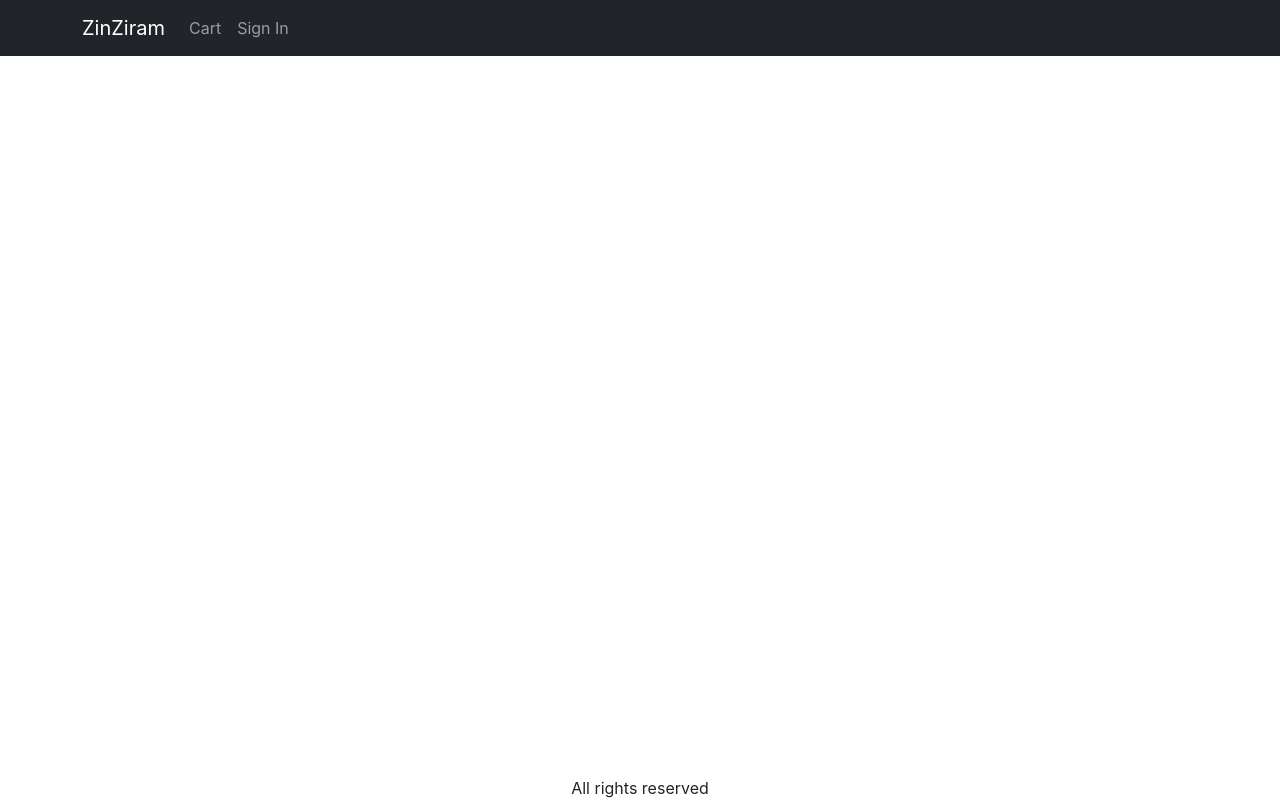
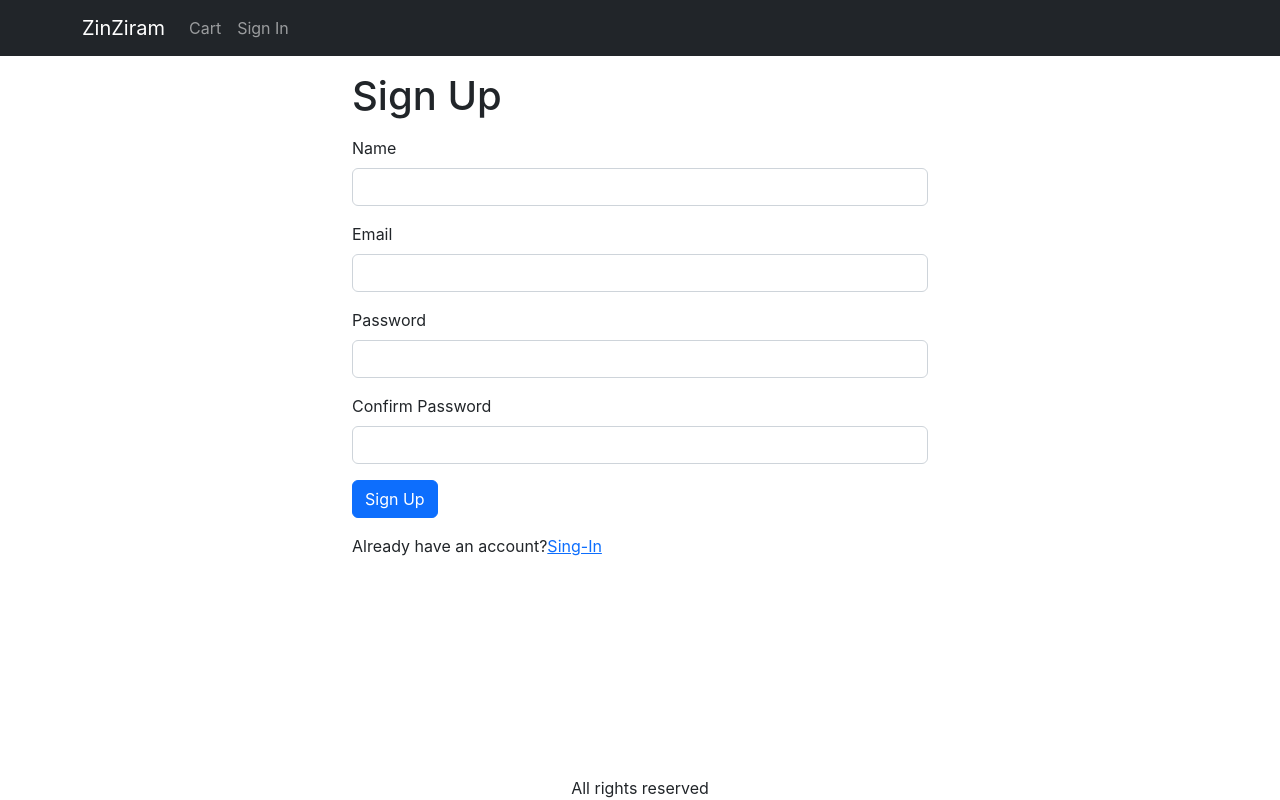
Before and after one commit to Sujan804/Jinjiram-ecommerce, a React (Create React App) app in the folder frontend/: page /signup in a window 1280 px wide. Built offline with nearby package versions, Linux system fonts and the light colour scheme.

Commit message:
Sign up Screen implemented

```diff
--- a/frontend/src/App.js
+++ b/frontend/src/App.js
@@ -13,6 +13,7 @@
 import ProductScreen from "./screens/ProductScreen";
 import ShippingAddressScreen from "./screens/ShippingAddressScreen";
 import SigninScreen from "./screens/SigninScreen";
+import SignupScreen from "./screens/SignupScreen";
 import { Store } from "./Store";
 
 function App() {
@@ -80,6 +81,7 @@
                 element={<ShippingAddressScreen />}
               ></Route>
               <Route path="/" element={<HomeScreen />} />
+              <Route path="/signup" element={<SignupScreen />} />
             </Routes>
           </Container>
         </main>
--- /dev/null
+++ b/frontend/src/screens/SignupScreen.jsx
@@ -0,0 +1,98 @@
+import axios from "axios";
+import React, { useContext, useEffect, useState } from "react";
+import { Button, Container, Form } from "react-bootstrap";
+import { Helmet } from "react-helmet-async";
+import { Link, useLocation, useNavigate } from "react-router-dom";
+import { toast } from "react-toastify";
+import { Store } from "../Store";
+import { getError } from "../utils";
+
+const SignupScreen = () => {
+  const navigate = useNavigate();
+  const { search } = useLocation();
+  const redirectInUrl = new URLSearchParams(search).get("redirect");
+  const redirect = redirectInUrl ? redirectInUrl : "/";
+
+  const [name, setName] = useState("");
+  const [email, setEmail] = useState("");
+  const [password, setPassword] = useState("");
+  const [confirmPassword, setConfirmPassword] = useState();
+
+  const { state, dispatch: ctxDispatch } = useContext(Store);
+  const { userInfo } = state;
+  const submitHandler = async (e) => {
+    e.preventDefault();
+    if (password !== confirmPassword) {
+      toast.error("Passwords do not match");
+      return;
+    }
+    try {
+      const { data } = await axios.post("/api/users/signup", {
+        name,
+        email,
+        password,
+      });
+      ctxDispatch({ type: "USER_SIGNIN", payload: data });
+      localStorage.setItem("userInfo", JSON.stringify(data));
+      navigate(redirect || "/");
+    } catch (error) {
+      toast.error(getError(error));
+    }
+  };
+  useEffect(() => {
+    if (userInfo) {
+      navigate(redirect);
+    }
+  }, [navigate, redirect, userInfo]);
+  return (
+    <Container className="small-container">
+      <Helmet>
+        <title>Sign Up</title>
+      </Helmet>
+      <h1 className="my-3">Sign Up</h1>
+      <Form onSubmit={submitHandler}>
+        <Form.Group className="my-3">
+          <Form.Label>Name</Form.Label>
+          <Form.Control
+            type="text"
+            value={name}
+            onChange={(e) => setName(e.target.value)}
+          />
+        </Form.Group>
+        <Form.Group className="mb-3" controlId="email">
+          <Form.Label>Email</Form.Label>
+          <Form.Control
+            type="email"
+            required
+            onChange={(e) => setEmail(e.target.value)}
+          />
+        </Form.Group>
+        <Form.Group className="mb-3">
+          <Form.Label>Password</Form.Label>
+          <Form.Control
+            type="password"
+            value={password}
+            onChange={(e) => setPassword(e.target.value)}
+          />
+        </Form.Group>
+        <Form.Group className="mb-3">
+          <Form.Label>Confirm Password</Form.Label>
+          <Form.Control
+            type="password"
+            value={confirmPassword}
+            onChange={(e) => setConfirmPassword(e.target.value)}
+          />
+        </Form.Group>
+        <div className="mb-3">
+          <Button type="submit">Sign Up</Button>
+        </div>
+        <div className="mb-3">
+          Already have an account?
+          <Link to={`/signin?redirect=${redirect}`}>Sing-In</Link>
+        </div>
+      </Form>
+    </Container>
+  );
+};
+
+export default SignupScreen;
```
Also changed, not shown: 1 other file (tests, documents, lock files or other folders).
